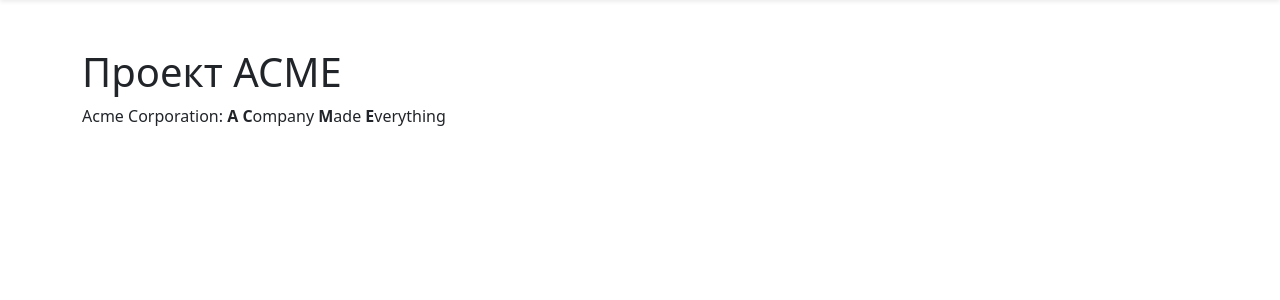
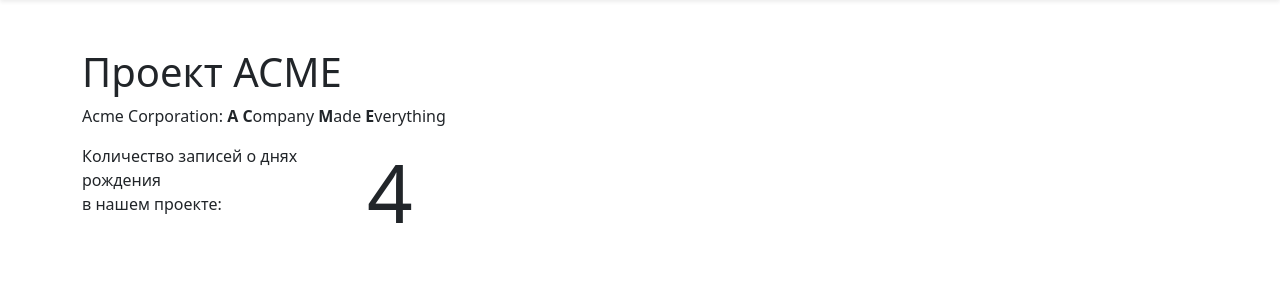
Before and after one commit to Roomich/acme_project, a Django app: page / in a window 1280 px wide. Shown: the part 56-356 px from the top of the page. Run offline with Django 3.2, Linux system fonts and the light colour scheme; data comes from the database, SQL or seed files in the repository; some libraries are stand-ins or nearby versions.

Commit message:
add index CBV

```diff
--- a/acme_project/pages/urls.py
+++ b/acme_project/pages/urls.py
@@ -5,5 +5,5 @@
 app_name = 'pages'
 
 urlpatterns = [
-    path('', views.homepage, name='homepage'),
+    path('', views.HomePage.as_view(), name='homepage'),
 ]
--- a/acme_project/pages/views.py
+++ b/acme_project/pages/views.py
@@ -1,5 +1,12 @@
-from django.shortcuts import render
+from django.views.generic import TemplateView
+from birthday.models import Birthday
 
 
-def homepage(request):
-    return render(request, 'pages/index.html')
+class HomePage(TemplateView):
+    template_name = 'pages/index.html'
+
+    def get_context_data(self, **kwargs):
+        context = super().get_context_data(**kwargs)
+        context['total_count'] = Birthday.objects.count()
+
+        return context
--- a/acme_project/templates/pages/index.html
+++ b/acme_project/templates/pages/index.html
@@ -1,6 +1,21 @@
+<!-- pages/index.html -->
 {% extends "base.html" %}
 
 {% block content %}
   <h1>Проект ACME</h1>
-  <p>Acme Corporation: <b>A</b> <b>C</b>ompany <b>M</b>ade <b>E</b>verything</p>
+  <p>
+    Acme Corporation: <b>A</b> <b>C</b>ompany <b>M</b>ade <b>E</b>verything
+  </p>
+  <!-- Добавим строку "row" -->
+  <div class="row">
+    <!-- Добавим колонку "col-3" -->
+    <div class="col-3">
+      Количество записей о днях рождения<br />в нашем проекте:
+    </div>
+    <div class="col-9">
+      <!-- Добавим колонку "col-9" и выведем значение переменной total_count.
+           С помощью стиля Bootstrap отобразим его очень крупным шрифтом  -->
+      <div class="display-1">{{ total_count }}</div>
+    </div>
+  </div>
 {% endblock %}
```
